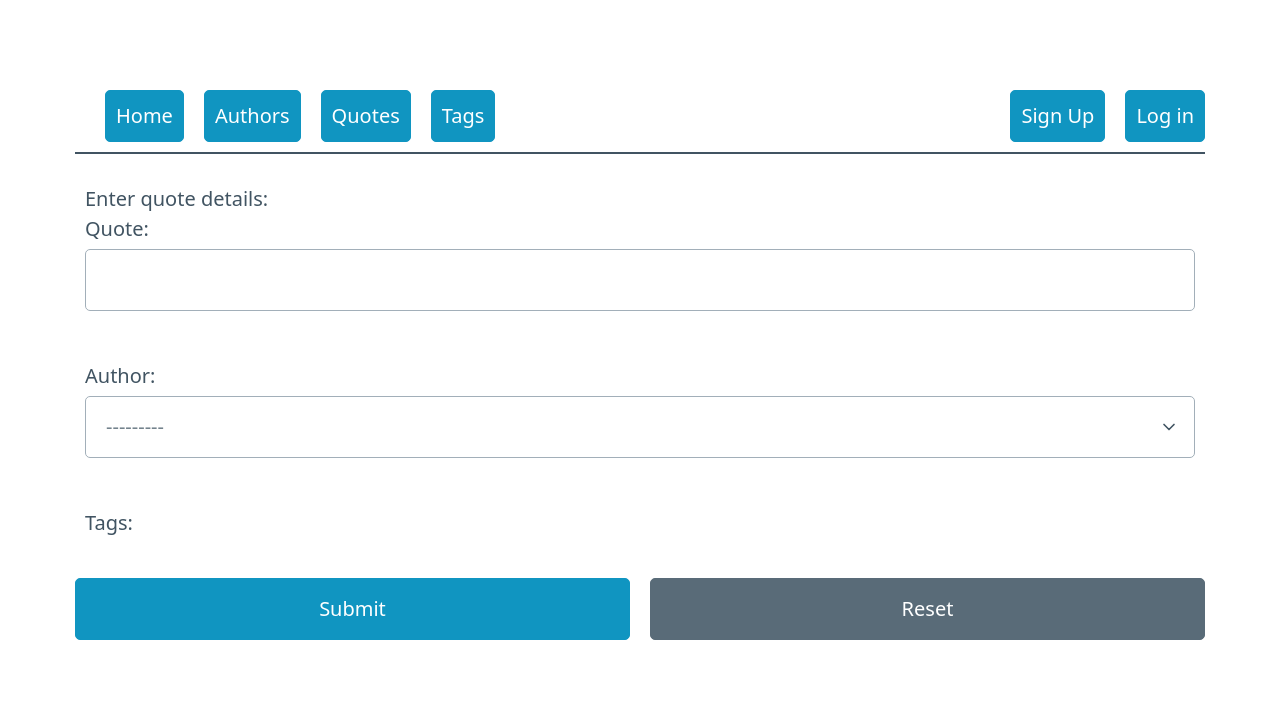
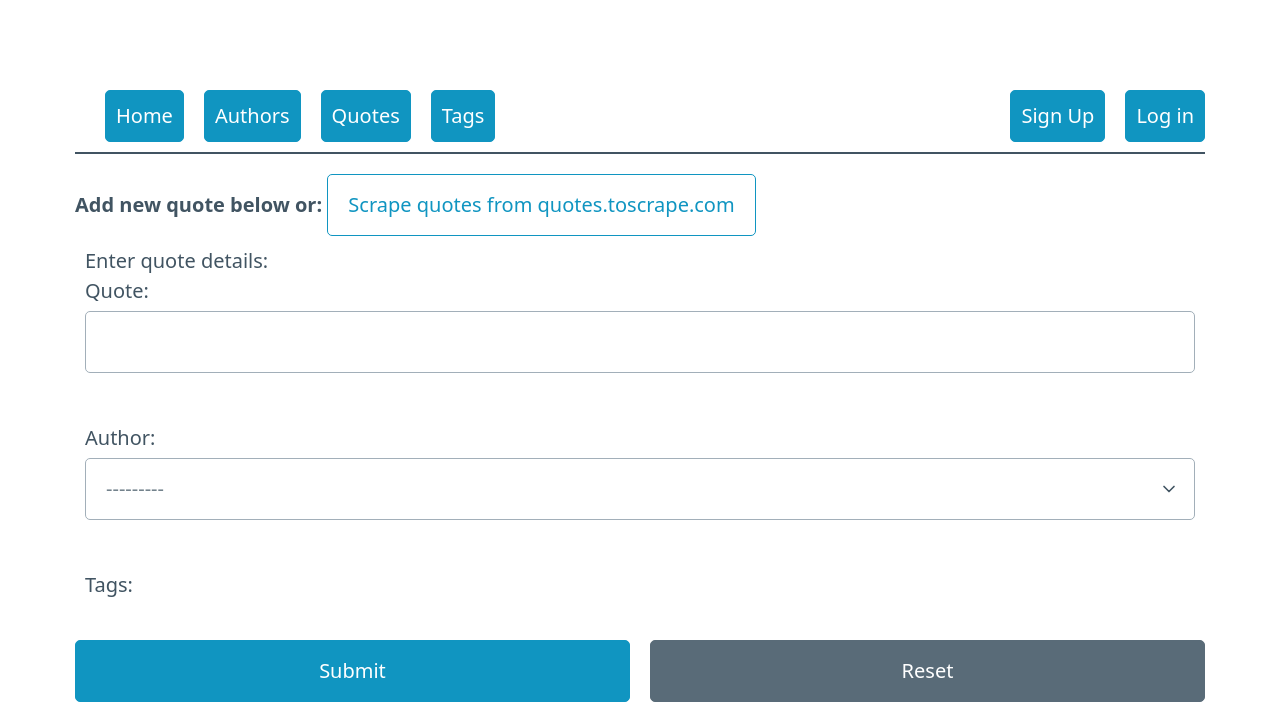
Before and after one commit to rafalradx/quotes-django-repo, a Django app: page /quotes/add/ in a window 1280 px wide. Shown: the top 721 px of the page. Before the commit the page ends 640 px from the top, so only its background shows below. Run offline with Django 5.2, Linux system fonts and the light colour scheme; data that the repository does not hold is empty.

Commit message:
scraping quotes from quotes.toscrape.com fully functional

```diff
--- a/quotesapp/templates/quotesapp/quote.html
+++ b/quotesapp/templates/quotesapp/quote.html
@@ -1,7 +1,7 @@
 {% extends "base.html" %}
 
 {% block content %}
-
+<b>Add new quote below or:</b> <a href="{% url 'quotesapp:scrape' %}" role="button" class="primary outline">Scrape quotes from quotes.toscrape.com</a>
 <form method="POST" action="{% url 'quotesapp:add' %}">
     {% csrf_token %}
     <div style="padding: 10px">
--- a/quotesapp/urls.py
+++ b/quotesapp/urls.py
@@ -7,4 +7,5 @@ urlpatterns = [
     path("", views.main, name="main"),
     path("quotes/", views.quotes, name="quotes"),
     path("quotes/add/", views.add, name="add"),
+    path("quotes/scrape/", views.scrape, name="scrape"),
 ]
--- a/quotesapp/views.py
+++ b/quotesapp/views.py
@@ -1,8 +1,9 @@
-from django.shortcuts import redirect, render
+from django.shortcuts import get_object_or_404, redirect, render
 from quotesapp.forms import QuoteForm
 from django.http import HttpResponse
-from quotesapp.models import Quote
+from quotesapp.models import Quote, Tag, Author
 from django.core.paginator import Paginator
+from scrap.scrapquotedata import scrap_quotes
 
 
 # Create your views here.
@@ -29,3 +30,21 @@ def add(request):
             return render(request, "quotesapp/quote.html", {"form": form})
 
     return render(request, "quotesapp/quote.html", {"form": QuoteForm()})
+
+
+def scrape(request):
+    quotes = scrap_quotes()
+    for quote in quotes:
+        author = get_object_or_404(Author, fullname=quote.author)
+        try:
+            new_quote = Quote.objects.get(quote=quote.quote)
+        except Quote.DoesNotExist:
+            new_quote = Quote.objects.create(quote=quote.quote, author=author)
+            for tagname in quote.tags:
+                try:
+                    tag = Tag.objects.get(name=tagname)
+                except Tag.DoesNotExist:
+                    tag = Tag.objects.create(name=tagname)
+                new_quote.tags.add(tag)
+
+    return redirect(to="quotesapp:quotes")
--- a/scrap/scrapquotedata.py
+++ b/scrap/scrapquotedata.py
@@ -2,7 +2,8 @@ import requests
 from bs4 import BeautifulSoup
 from dataclasses import dataclass
 
-main_url = "https://quotes.toscrape.com"
+MAIN_URL = "https://quotes.toscrape.com"
+PAGES = 10
 
 
 @dataclass
@@ -22,8 +23,8 @@ class QuoteScraped:
 
 def scrap_authors_links() -> dict[str:str]:
     authors_links = {}
-    for page_num in range(1, 11):
-        url = f"{main_url}/page/{page_num}/"
+    for page_num in range(1, PAGES + 1):
+        url = f"{MAIN_URL}/page/{page_num}/"
         response = requests.get(url)
         soup = BeautifulSoup(response.text, "lxml")
         authors = soup.find_all("small", class_="author")
@@ -41,7 +42,7 @@ def scrap_author_details() -> list[AuthorScraped]:
     authors_details = []
     authors_data = scrap_authors_links()
     for author_name, link in authors_data.items():
-        url = f"{main_url}{link}/"
+        url = f"{MAIN_URL}{link}/"
         response = requests.get(url)
         soup = BeautifulSoup(response.text, "lxml")
         author = AuthorScraped(
@@ -58,8 +59,8 @@ def scrap_author_details() -> list[AuthorScraped]:
 def scrap_quotes() -> list[QuoteScraped]:
 
     quotes_ready = []
-    for page_num in range(1, 11):
-        url = f"{main_url}/page/{page_num}/"
+    for page_num in range(1, PAGES + 1):
+        url = f"{MAIN_URL}/page/{page_num}/"
         response = requests.get(url)
         soup = BeautifulSoup(response.text, "lxml")
         quotes = soup.find_all("span", class_="text")
```
